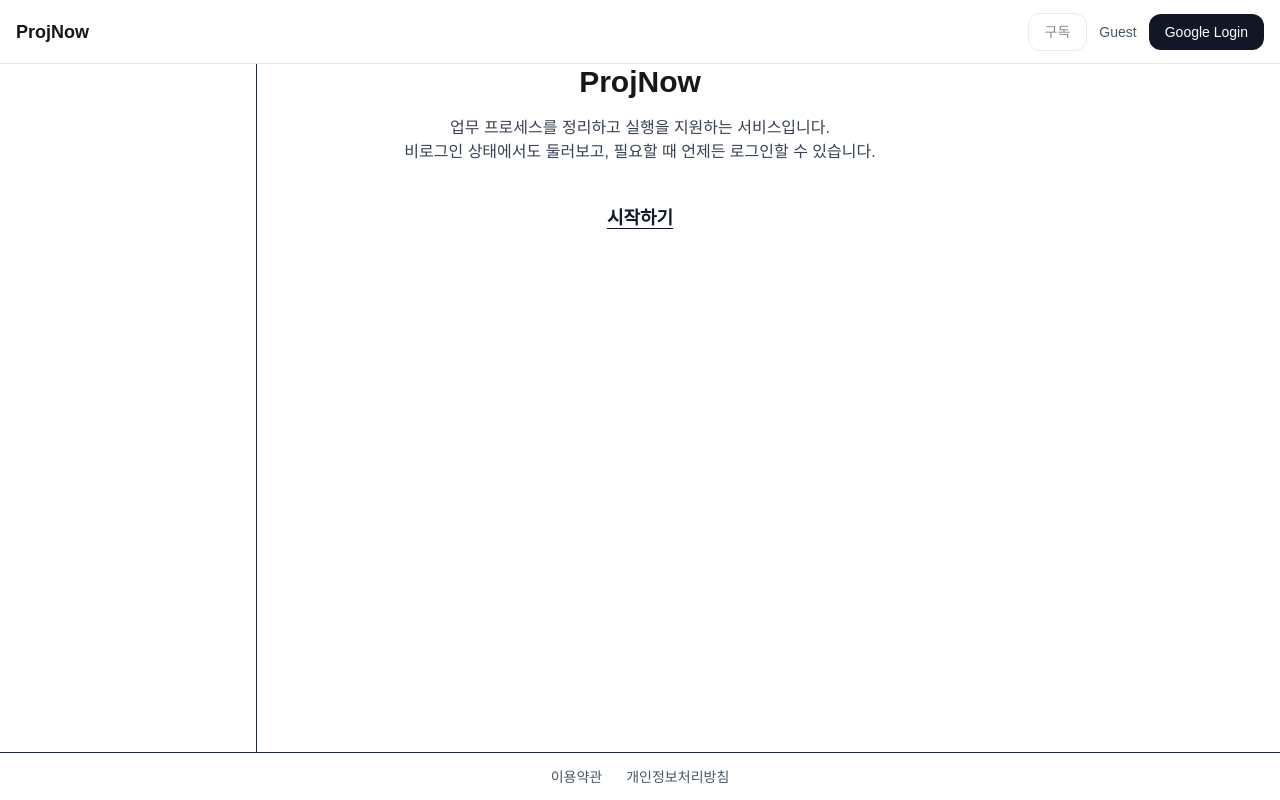
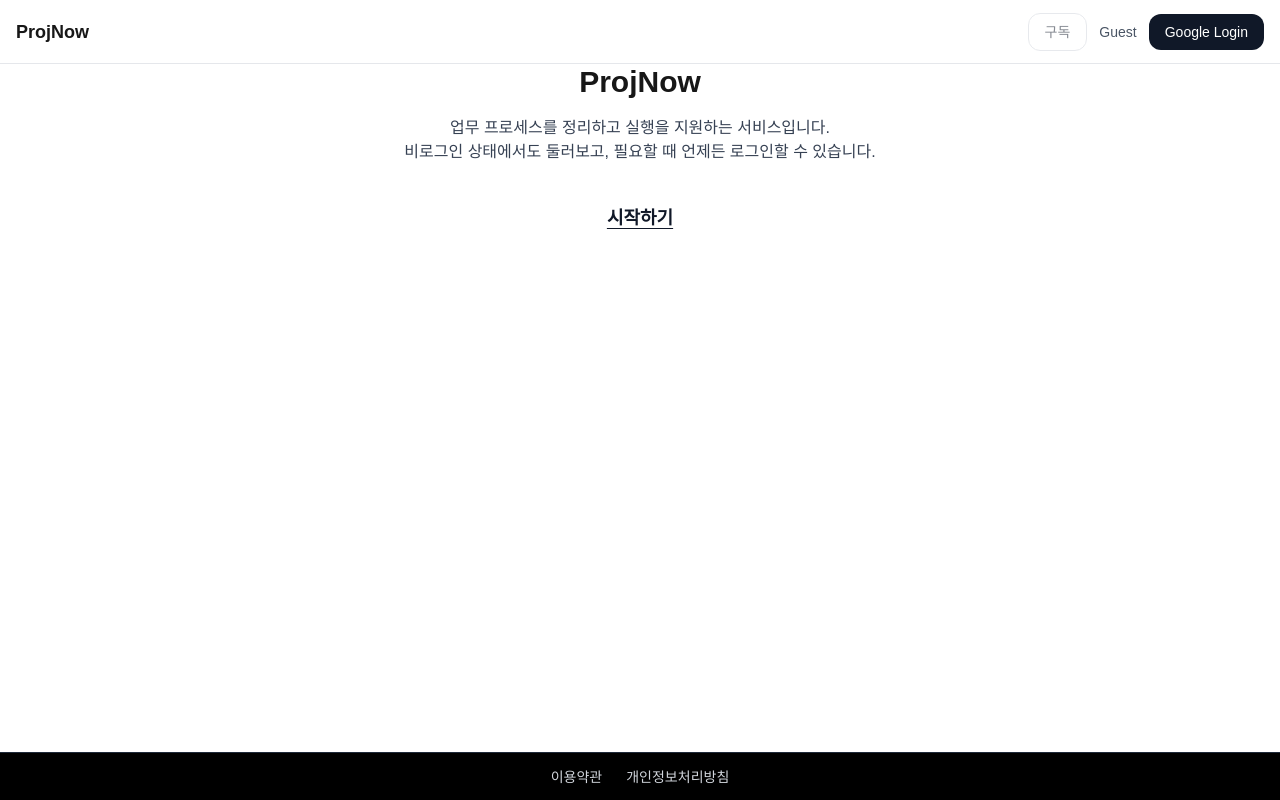
Before and after one commit to sizcaofray/projnow, a Next.js app: page / in a window 1280 px wide. Built offline with nearby package versions, Linux system fonts and the light colour scheme; no server answers; the database is empty.

Commit message:
Fix footer duplication and limit sidebar divider to /contents only

```diff
--- a/app/contents/layout.tsx
+++ b/app/contents/layout.tsx
@@ -1,32 +1,35 @@
 // app/contents/layout.tsx
-import { ReactNode } from "react";
-import AppFooter from "@/components/AppFooter";
+// ✅ 요구사항
+// 1) /contents 에서만 좌측 메뉴(사이드바) 표시
+// 2) 좌측 메뉴 디자인은 "푸터 영역을 넘지 않음" -> Sidebar는 content 영역에만 존재
+// 3) /contents에서만 세로 경계선 표시(커버페이지에 나오면 안 됨)
+// 4) Footer는 RootLayout에서 1번만 렌더(중복 제거)
+
+import type { ReactNode } from "react";
+import AdminOnlyLinks from "@/components/AdminOnlyLinks";
 import ContentsMenuLinks from "@/components/ContentsMenuLinks";
-import AdminOnlyLinks from "@/components/AdminOnlyLinks";
 
 export default function ContentsLayout({ children }: { children: ReactNode }) {
   return (
-    <div className="h-full flex flex-col">
-      {/* ====== 본문 영역 ====== */}
-      <div className="flex-1 min-h-0 flex">
+    // ✅ RootLayout의 content 영역을 꽉 채우는 구조
+    <div className="flex-1 min-h-0 flex relative overflow-x-visible
+                    after:content-[''] after:absolute after:top-0 after:bottom-0 after:left-64
+                    after:w-px after:bg-gray-800 after:pointer-events-none">
       {/* Sidebar */}
-        <aside className="w-64 bg-gradient-to-b from-slate-900 to-slate-800">
+      <aside className="w-64 bg-gradient-to-b from-slate-900 to-slate-800 relative z-[600]">
         <nav className="p-4 space-y-1">
           <ContentsMenuLinks />
-            <div className="pt-3 mt-3 border-t border-gray-800">
+
+          <div className="pt-3 mt-3 border-t border-gray-800 space-y-1">
             <AdminOnlyLinks />
           </div>
         </nav>
       </aside>
 
-        {/* Main */}
-        <main className="flex-1 min-h-0 overflow-auto">
+      {/* Main (스크롤은 여기만) */}
+      <main className="flex-1 min-w-0 min-h-0 overflow-auto relative z-0">
         <div className="p-6">{children}</div>
       </main>
     </div>
-
-      {/* ====== Footer (Sidebar와 같은 레벨) ====== */}
-      <AppFooter />
-    </div>
   );
 }
--- a/app/layout.tsx
+++ b/app/layout.tsx
@@ -1,9 +1,8 @@
 // app/layout.tsx
-// ✅ 해결 목표
-// 1) 첫 접속 페이지에서도 Footer가 "항상" 보이게(잘림 방지)
-// 2) /contents에서도 Footer가 창 하단에 붙게
-// 3) 좌측 메뉴는 Footer 영역을 넘지 않게(콘텐츠 영역에서만 높이 차지)
-// 4) left-full 팝업 메뉴가 가로 overflow 때문에 잘리지 않게
+// ✅ 요구사항 정리
+// 1) 모든 페이지에서 Footer는 하단에 1개만 표시
+// 2) 첫 커버페이지에는 좌측 메뉴줄/세로선이 나오면 안 됨 (contents 전용 처리로 이동)
+// 3) 불필요한 스크롤/잘림 방지
 
 import "./globals.css";
 import type { Metadata } from "next";
@@ -12,28 +11,26 @@ import AppHeader from "@/components/AppHeader";
 import AppFooter from "@/components/AppFooter";
 
 export const metadata: Metadata = {
-  title: "ProjNow | 업무 프로세스 지원툴",
-  description: "업무 프로세스를 더 빠르게 정리하고 실행하는 ProjNow",
+  title: "ProjNow",
+  description: "업무 프로세스를 정리하고 실행을 지원하는 서비스",
 };
 
 export default function RootLayout({ children }: { children: ReactNode }) {
   return (
     <html lang="ko" suppressHydrationWarning>
-      {/* ✅ 세로 스크롤 막지 말 것(푸터 잘림 원인) */}
+      {/* ✅ 세로 스크롤 막지 말 것(푸터 잘림 방지) */}
       {/* ✅ 가로만 차단 */}
       <body className="min-h-screen flex flex-col overflow-x-hidden transition-colors">
-        {/* Header */}
+        {/* 상단 헤더 */}
         <AppHeader />
 
-        {/* Content: 남은 높이 전부 */}
-        {/* ✅ min-h-0: 내부(main overflow-auto)가 정상 동작하도록 */}
-        {/* ✅ overflow-x-visible: flyout(왼쪽메뉴 팝업) 잘림 방지 */}
-        {/* ✅ 세로선(after)은 content에서만(footer에 내려오지 않음) */}
-        <div className="flex-1 min-h-0 relative overflow-x-visible after:content-[''] after:absolute after:top-0 after:bottom-0 after:left-64 after:w-px after:bg-gray-800 after:pointer-events-none">
+        {/* ✅ 컨텐츠 영역(남은 높이) */}
+        {/* ✅ 여기에는 세로선(after) 절대 넣지 않음 -> 커버페이지에 메뉴줄 생기는 문제 제거 */}
+        <div className="flex-1 min-h-0 overflow-x-visible">
           {children}
         </div>
 
-        {/* Footer: 항상 하단 */}
+        {/* ✅ Footer는 무조건 여기서 1번만 */}
         <AppFooter />
       </body>
     </html>
--- a/components/AppFooter.tsx
+++ b/components/AppFooter.tsx
@@ -3,10 +3,9 @@
 
 /**
  * ✅ 요구사항
- * 1) Footer는 항상 화면 하단
- * 2) /contents 에서는 좌측 메뉴 색상이 footer까지 이어져 보이게
- * 3) 좌측 메뉴(사이드바)는 footer 영역을 "덮지" 않아야 함
- *    -> sidebar는 content 영역에서만 높이를 차지하고, footer는 별도 바닥 영역
+ * 1) 커버페이지: 하단 푸터만 필요(좌측 메뉴줄/영역 X)
+ * 2) /contents: 좌측 메뉴 색상이 footer까지 자연스럽게 이어져 보이기만 하면 됨
+ * 3) footer는 1개만 (RootLayout에서만 렌더)
  */
 
 import Link from "next/link";
@@ -16,15 +15,14 @@ export default function AppFooter() {
   const pathname = usePathname();
   const isContents = pathname === "/contents" || pathname.startsWith("/contents/");
 
-  // 공통 footer 스타일
-  const base =
-    "shrink-0 h-12 border-t border-gray-800";
+  // ✅ 공통 footer 스타일
+  const baseClass = "shrink-0 h-12 border-t border-gray-800";
 
-  // contents가 아니면 단일 footer
+  // ✅ 커버/일반 페이지: 좌측 영역 없이 가운데 정렬
   if (!isContents) {
     return (
-      <footer className={`${base} bg-white dark:bg-gray-900`}>
-        <div className="h-full px-4 flex items-center justify-center gap-6 text-sm text-gray-600 dark:text-gray-300">
+      <footer className={`${baseClass} bg-black`}>
+        <div className="h-full px-4 flex items-center justify-center gap-6 text-sm text-gray-300">
           <Link href="/contents/terms" className="hover:underline">
             이용약관
           </Link>
@@ -36,9 +34,9 @@ export default function AppFooter() {
     );
   }
 
-  // contents면 좌측 64px만 sidebar 톤으로 이어주기
+  // ✅ /contents: 좌측 64는 sidebar 톤으로만 이어 보이게(메뉴가 내려오는 게 아님)
   return (
-    <footer className={base}>
+    <footer className={baseClass}>
       <div className="flex h-full">
         <div className="w-64 bg-slate-800" />
         <div className="flex-1 bg-black flex items-center justify-center gap-6 text-sm text-gray-300">
```
Lines whose indentation alone changed are shown as unchanged.
